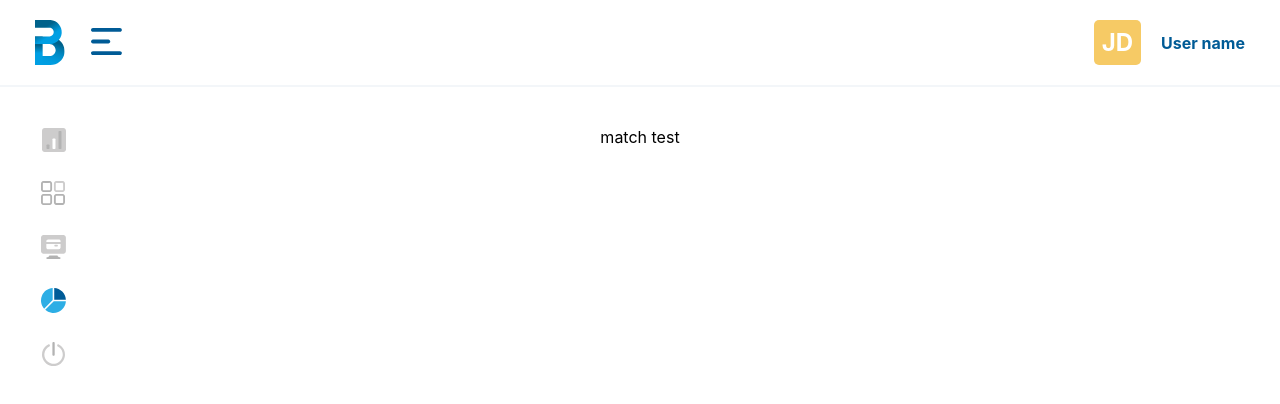
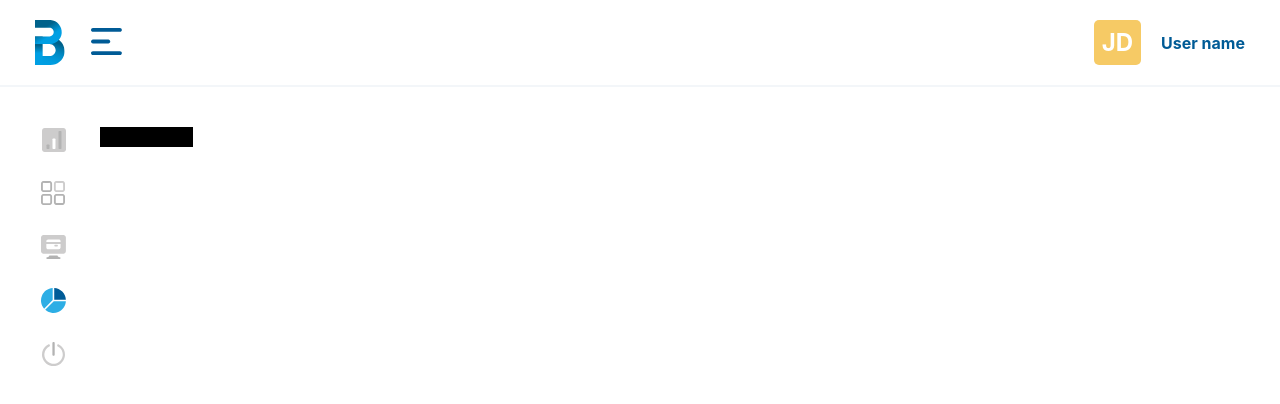
Before and after one commit to THEmmanuel/match-test, a React (Create React App) app: page / in a window 1280 px wide. Shown: the top 404 px of the page. Built offline with nearby package versions, Linux system fonts and the light colour scheme.

Commit message:
add reports page

```diff
--- a/src/App.css
+++ b/src/App.css
@@ -2,37 +2,7 @@
   text-align: center;
 }
 
-.App-logo {
-  height: 40vmin;
-  pointer-events: none;
+.PageWrapper{
+	display: flex;
+	flex-direction: row;
 }
-
-@media (prefers-reduced-motion: no-preference) {
-  .App-logo {
-    animation: App-logo-spin infinite 20s linear;
-  }
-}
-
-.App-header {
-  background-color: #282c34;
-  min-height: 100vh;
-  display: flex;
-  flex-direction: column;
-  align-items: center;
-  justify-content: center;
-  font-size: calc(10px + 2vmin);
-  color: white;
-}
-
-.App-link {
-  color: #61dafb;
-}
-
-@keyframes App-logo-spin {
-  from {
-    transform: rotate(0deg);
-  }
-  to {
-    transform: rotate(360deg);
-  }
-}
--- a/src/App.tsx
+++ b/src/App.tsx
@@ -4,15 +4,16 @@ import './App.css';
 // Component imports
 import NavBar from './containers/NavBar/NavBar';
 import SideBar from './containers/SideBar/SideBar';
+import ReportsPage from './Pages/Reports/Reports';
 
 function App() {
 	return (
 		<div className="App">
 			<NavBar />
 
-			<div>
+			<div className="PageWrapper">
 				<SideBar />
-				match test
+				<ReportsPage />
 			</div>
 		</div>
 	);
--- a/src/Pages/Reports/Reports.module.css
+++ b/src/Pages/Reports/Reports.module.css
@@ -0,0 +1,4 @@
+.ReportsPage{
+	background-color: black;
+	margin-left: 100px;
+}
--- a/src/Pages/Reports/Reports.tsx
+++ b/src/Pages/Reports/Reports.tsx
@@ -1,2 +1,12 @@
 import React from "react";
 import style from './Reports.module.css';
+
+const ReportsPage = () => {
+	return (
+		<section className={style.ReportsPage}>
+			Report page
+		</section>
+	)
+}
+
+export default ReportsPage
```
